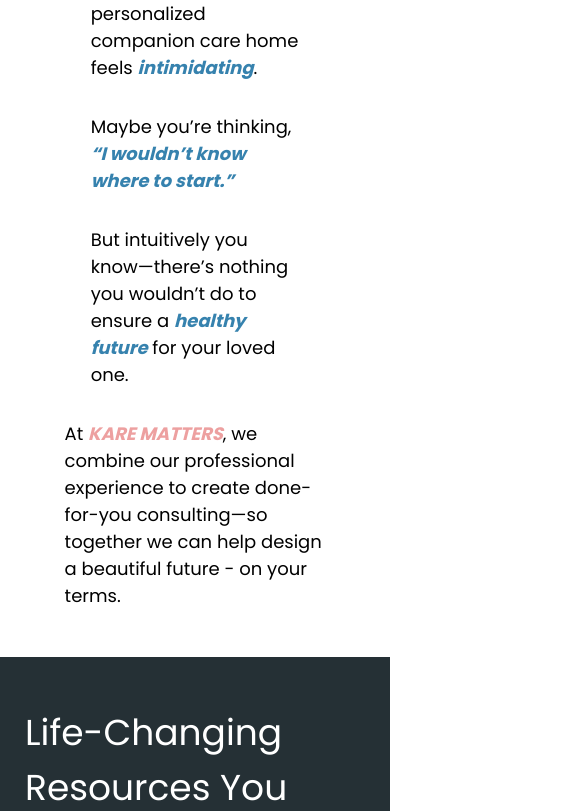
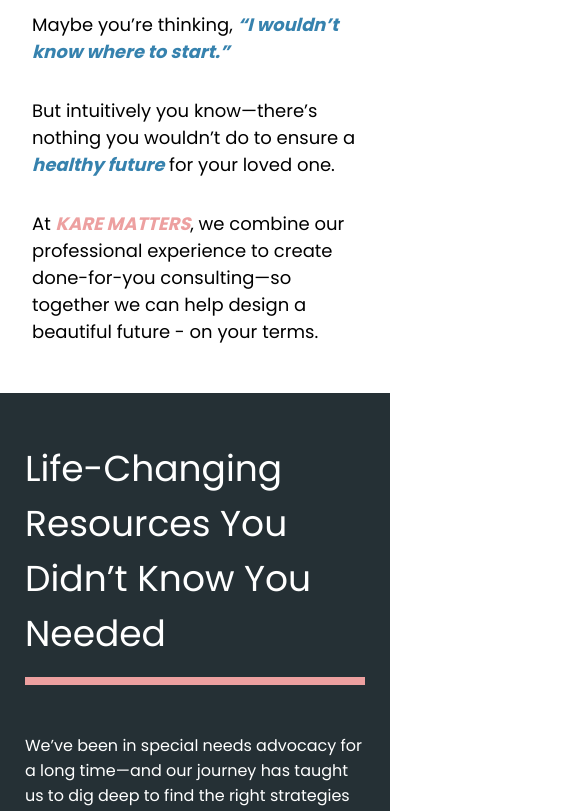
Before and after one commit to gwilliamboyd/kare-matters, a Next.js app: page /let-us-help in a window 390 px wide. Shown: the part 1588-2399 px from the top of the page, 585 px wide, since content can reach past the window. Built offline with nearby package versions, Linux system fonts and the light colour scheme.

Commit message:
Let us help - tablet portrait

```diff
--- a/styles/work.module.css
+++ b/styles/work.module.css
@@ -122,11 +122,30 @@
   .workParagraph {
     width: 80%;
   }
-  .workParagraph {
-    align-self: center;
-  }
   .workImage {
-    width: 402px;
+    width: 100%;
     height: 293px;
   }
+  .workDarkContainer {
+    padding: 3em;
+  }
+  .interiorH2 {
+    font-size: 28px;
+  }
+  .workLink {
+    margin-top: 1em;
+  }
 }
+
+@media (max-width: 820px) {
+  .workImagesWrapper {
+    width: 100%;
+  }
+  .workLines,
+  .workParagraph {
+    width: 100%;
+  }
+  .workDarkContainer {
+    padding: 3em 2em;
+  }
+}
```
